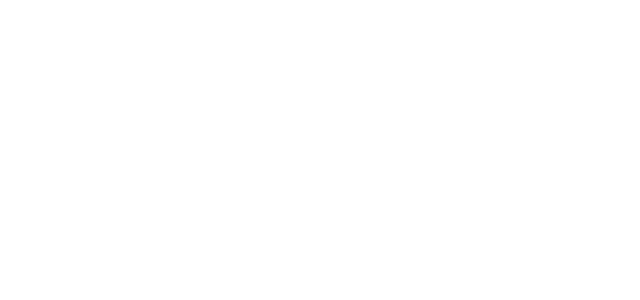
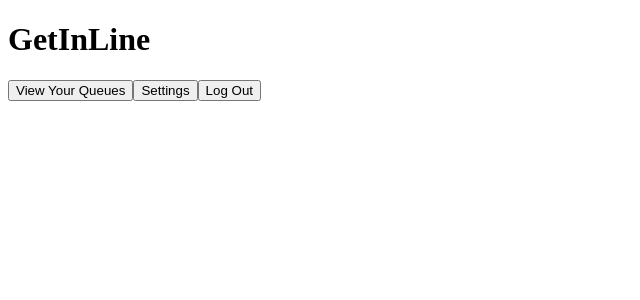
Before and after one commit to MatthewLegate/JIA-2500, a React (Create React App) app in the folder get-in-line/: page /admin in a window 1280 px wide. Before the commit this address had no page. Shown: the top 300 px of the page, without its empty margins (0-640 px from the left). Built offline with nearby package versions, Linux system fonts and the light colour scheme.

Commit message:
Adds functionality to adminLogin and Logout buttons. Default home page is the login page

```diff
--- a/get-in-line/src/AdminPage.js
+++ b/get-in-line/src/AdminPage.js
@@ -1,7 +1,8 @@
 import * as React from 'react';
 // import { Button } from 'react-native';
 // import { useNavigation } from '@react-navigation/native';
-import GetInLineTitle from './GetInLineTitle';
+import GetInLineTitle from './components/GetInLineTitle';
+import LogoutButton from './components/LogoutButton';
 
 
 // const navigate = useNavigate();
@@ -21,11 +22,7 @@ export default function AdminPage() {
               <button>
                   Settings
                   </button>
-              <button>
-                  Log Out
-                  </button>
-
-
+              <LogoutButton/>
     </div>
   )
 }
--- a/get-in-line/src/App.js
+++ b/get-in-line/src/App.js
@@ -1,6 +1,7 @@
 import React from 'react';
 
 import {BrowserRouter as Router, Route, Routes, Link } from "react-router-dom";
+import AdminPage from './AdminPage';
 import LoginPage from './components/LoginPage';
 import User from './User';
 
@@ -8,8 +9,10 @@ function App() {
   return (
     <Router>
       <Routes>
+        <Route exact path='' element={<LoginPage/>} />           /* Default localhost:3000 link goes to login */
         <Route exact path='/login' element={<LoginPage/>} />
         <Route exact path='/user' element={<User/>} />
+        <Route exact path='/admin' element={<AdminPage/>} />
       </Routes>
     </Router>
   )
--- a/get-in-line/src/User.js
+++ b/get-in-line/src/User.js
@@ -1,7 +1,7 @@
 import * as React from 'react';
 import GetInLineTitle from './components/GetInLineTitle'
 import styled from "styled-components";
-import { useNavigate } from 'react-router-dom';
+import LogoutButton from './components/LogoutButton';
 
 const Main = styled("div")`
   font-family: sans-serif;
@@ -10,7 +10,6 @@ const Main = styled("div")`
 `;
 
 export default function User() {
-    let navigate = useNavigate();
 
     const options = [
         { label: 'Event 1', value: 'Event 1' },
@@ -46,10 +45,7 @@ export default function User() {
             <p></p>
             <button >View Your Queries</button>
             <button >Settings</button>
-            <button onClick={() => {
-                navigate('/login');
-                }}>Log Out
-            </button>
+            <LogoutButton/>
         </Main>
 
     );
--- a/get-in-line/src/components/LoginPage.js
+++ b/get-in-line/src/components/LoginPage.js
@@ -12,14 +12,20 @@ export default function LoginPage() {
       <GetInLineTitle/>
       Username <input type="text" /> <br/>
       Password <input type="text" /> <br/>
+
       <button
         onClick={() => {
           navigate('/user');
           }} >
           User Login
       </button>
-      <button>Admin Login</button>
 
+      <button
+        onClick={() => {
+          navigate('/admin');
+          }} >
+          Admin Login
+      </button>
     </div>
     </>
   )
--- /dev/null
+++ b/get-in-line/src/components/LogoutButton.js
@@ -0,0 +1,15 @@
+import React from 'react';
+import { useNavigate } from 'react-router-dom';
+
+function LogoutButton() {
+    let navigate = useNavigate();
+
+  return (
+    <button onClick={() => {
+        navigate('/login');
+        }}>Log Out
+    </button>
+  )
+}
+
+export default LogoutButton
```
